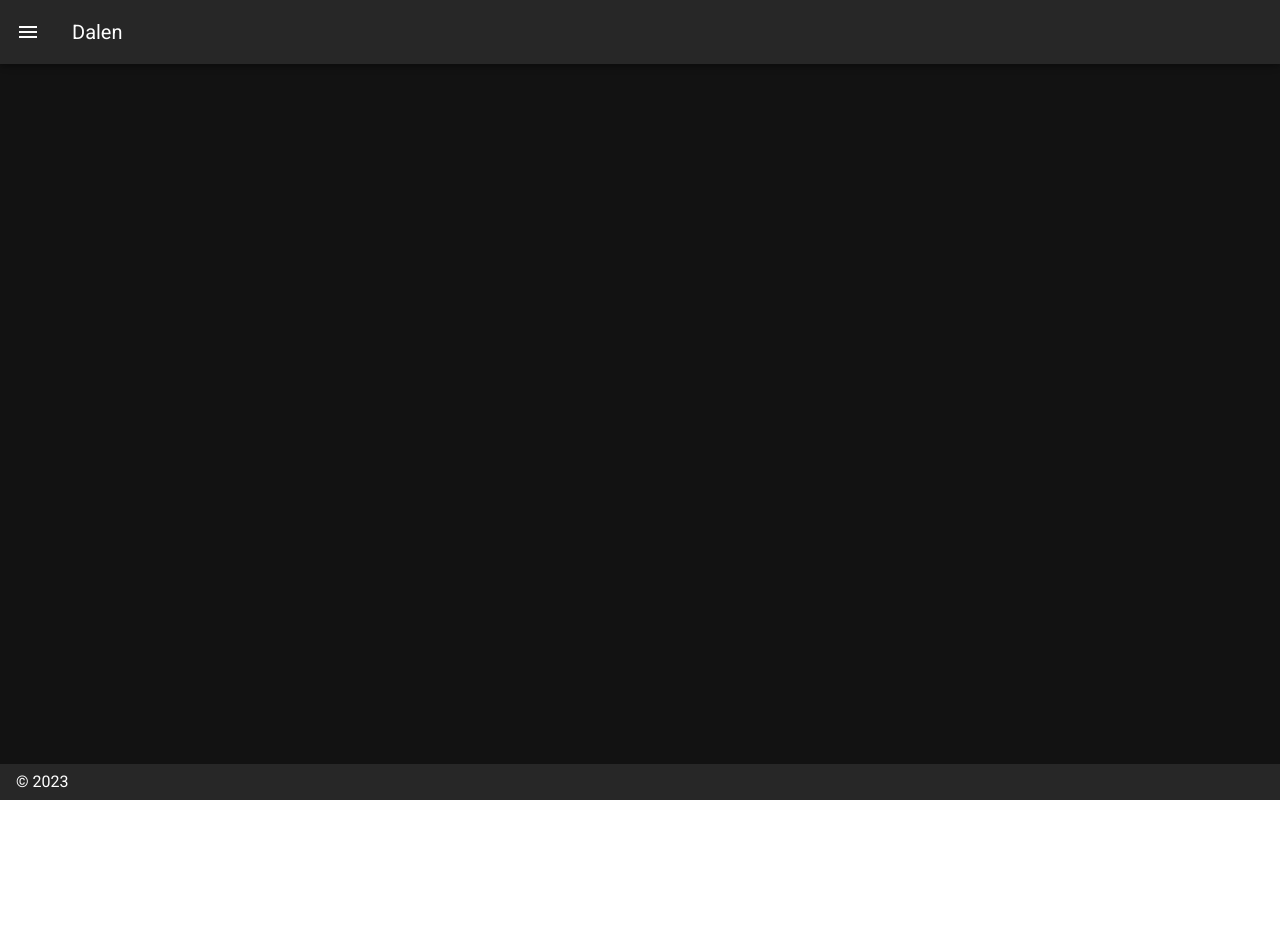
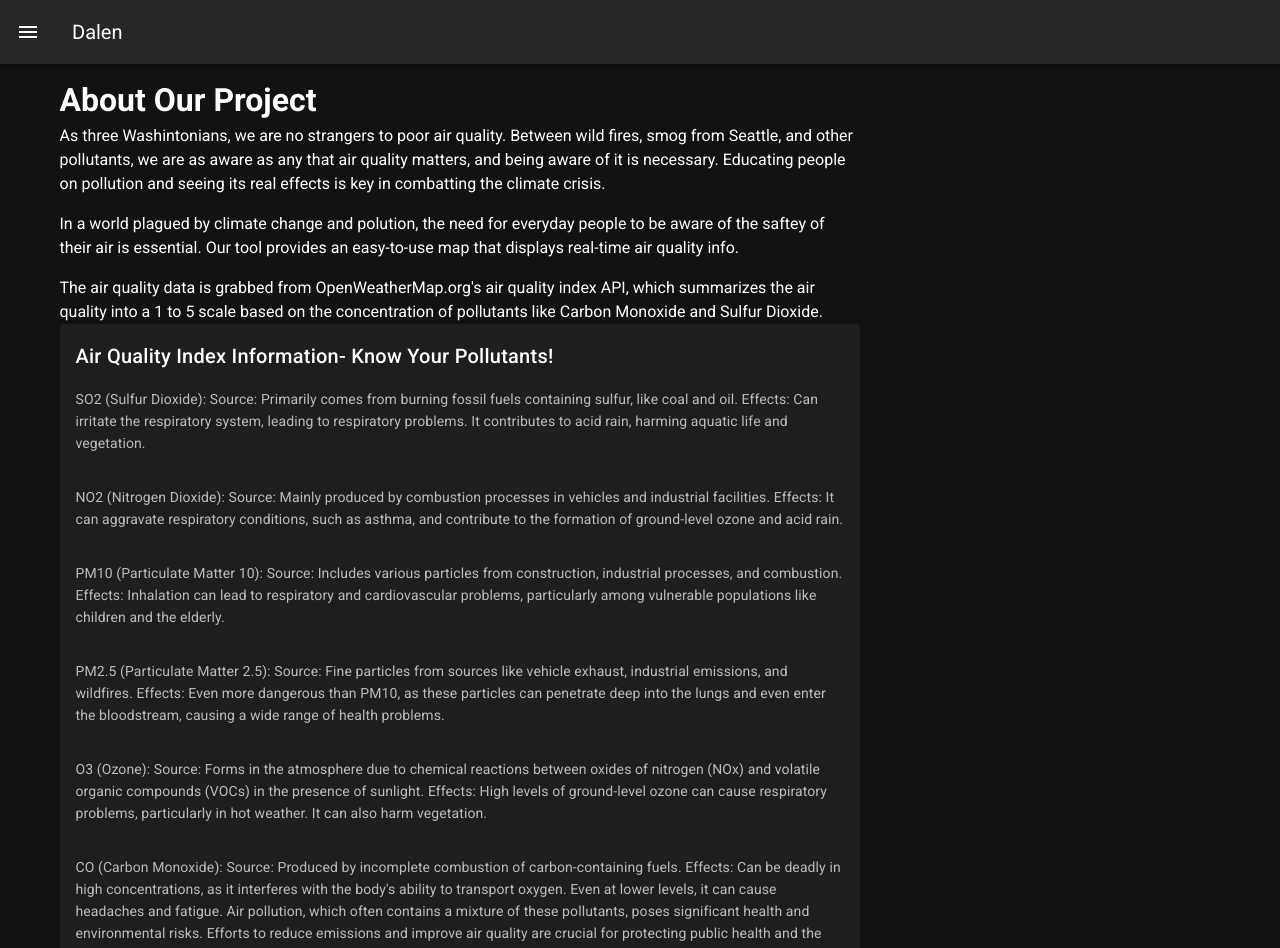
Before and after one commit to dylanvo20k/DALAN, a Nuxt app: page /about in a window 1280 px wide. Before the commit this address had no page. Shown: the top 948 px of the page. Before the commit the page ends 800 px from the top, so only its background shows below. Built offline with nearby package versions, Linux system fonts and the light colour scheme.

Commit message:
add about pages

```diff
--- a/layouts/default.vue
+++ b/layouts/default.vue
@@ -91,6 +91,11 @@ export default {
           icon: 'mdi-domain',
           title: 'View The Map',
           to: '/map'
+        },
+        {
+          icon: 'mdi-dialpad',
+          title: 'Our Vision',
+          to: '/about'
         }
       ],
       miniVariant: false,
--- /dev/null
+++ b/pages/about/index.vue
@@ -0,0 +1,99 @@
+<template>
+    <div>
+        <h1>About Our Project</h1>
+        <div class="about-text">
+            <span class="span">As three Washintonians, we are no strangers to poor air quality. Between wild fires, smog
+                from Seattle, and other pollutants, we are as aware as any that air quality matters, and being aware of it
+                is necessary. Educating people on pollution and seeing its real effects is key in combatting the climate
+                crisis.</span>
+            <span class="span">In a world plagued by climate change and polution, the need for everyday people to be aware
+                of the saftey of their air is essential. Our tool provides an easy-to-use map that displays real-time air
+                quality info.</span>
+            <span>The air quality data is grabbed from OpenWeatherMap.org's air quality index API, which summarizes the air
+                quality into a 1 to 5 scale based on the concentration of pollutants like Carbon Monoxide and Sulfur
+                Dioxide.</span>
+            <v-card>
+                <v-card-title>
+                    Air Quality Index Information- Know Your Pollutants!
+                </v-card-title>
+                <v-card-text>
+
+
+                    SO2 (Sulfur Dioxide):
+
+                    Source: Primarily comes from burning fossil fuels containing sulfur, like coal and oil.
+                    Effects: Can irritate the respiratory system, leading to respiratory problems. It contributes to acid
+                    rain, harming aquatic life and vegetation.
+                </v-card-text>
+                <v-card-text>
+                    NO2 (Nitrogen Dioxide):
+
+                    Source: Mainly produced by combustion processes in vehicles and industrial facilities.
+                    Effects: It can aggravate respiratory conditions, such as asthma, and contribute to the formation of
+                    ground-level ozone and acid rain.
+                </v-card-text>
+                <v-card-text>
+
+                    PM10 (Particulate Matter 10):
+
+                    Source: Includes various particles from construction, industrial processes, and combustion.
+                    Effects: Inhalation can lead to respiratory and cardiovascular problems, particularly among vulnerable
+                    populations like children and the elderly.
+                </v-card-text>
+                <v-card-text>
+
+                    PM2.5 (Particulate Matter 2.5):
+
+                    Source: Fine particles from sources like vehicle exhaust, industrial emissions, and wildfires.
+                    Effects: Even more dangerous than PM10, as these particles can penetrate deep into the lungs and even
+                    enter the bloodstream, causing a wide range of health problems.
+                </v-card-text>
+                <v-card-text>
+
+                    O3 (Ozone):
+
+                    Source: Forms in the atmosphere due to chemical reactions between oxides of nitrogen (NOx) and volatile
+                    organic compounds (VOCs) in the presence of sunlight.
+                    Effects: High levels of ground-level ozone can cause respiratory problems, particularly in hot weather.
+                    It can also harm vegetation.
+                </v-card-text>
+                <v-card-text>
+
+                    CO (Carbon Monoxide):
+
+                    Source: Produced by incomplete combustion of carbon-containing fuels.
+                    Effects: Can be deadly in high concentrations, as it interferes with the body's ability to transport
+                    oxygen. Even at lower levels, it can cause headaches and fatigue.
+                    Air pollution, which often contains a mixture of these pollutants, poses significant health and
+                    environmental risks. Efforts to reduce emissions and improve air quality are crucial for protecting
+                    public health and the environment.
+                </v-card-text>
+            </v-card>
+        </div>
+
+    </div>
+</template>
+
+<script>
+export default {
+    name: 'DefaultLayout',
+    data() {
+    },
+    methods: {
+    }
+}
+</script>
+
+<style>
+.about-text {
+    display: flex;
+    flex-direction: column;
+    justify-content: space-between;
+    align-items: center;
+    width: 50rem;
+}
+
+.span {
+    padding-bottom: 1rem;
+}
+</style>
--- a/pages/map/index.vue
+++ b/pages/map/index.vue
@@ -19,7 +19,7 @@
             <Map class="map" :coordinates="currentCoordinates"></Map>
             <div class="side-content">
                 <v-btn @click="resetPage" class="btn"> Enter new address.</v-btn>
-                <span> {{ "The map indicates air-quality using the Air Quality Index, which is based on a variety of factores.Green is the highest, followed by, light green, yellow, orange, and, finally, Red- the worst quality air." }} </span>
+                <span class="side-text"> {{ "The map indicates air-quality using the Air Quality Index, which is based on a variety of factores.Green is the highest, followed by, light green, yellow, orange, and, finally, Red- the worst quality air." }} </span>
             </div>
         </div>
     </div>
@@ -126,10 +126,16 @@ export default {
 }
 
 .side-content {
-    display: block;
+    display: flex;
+    flex-direction: column;
     width: 100%;
+    padding: 5%;
     align-items: center;
-    justify-content: space-between;
+    justify-content: space-around;
+}
+
+.side-text {
+    padding: 10rem;
 }
 
 .btn {
```
